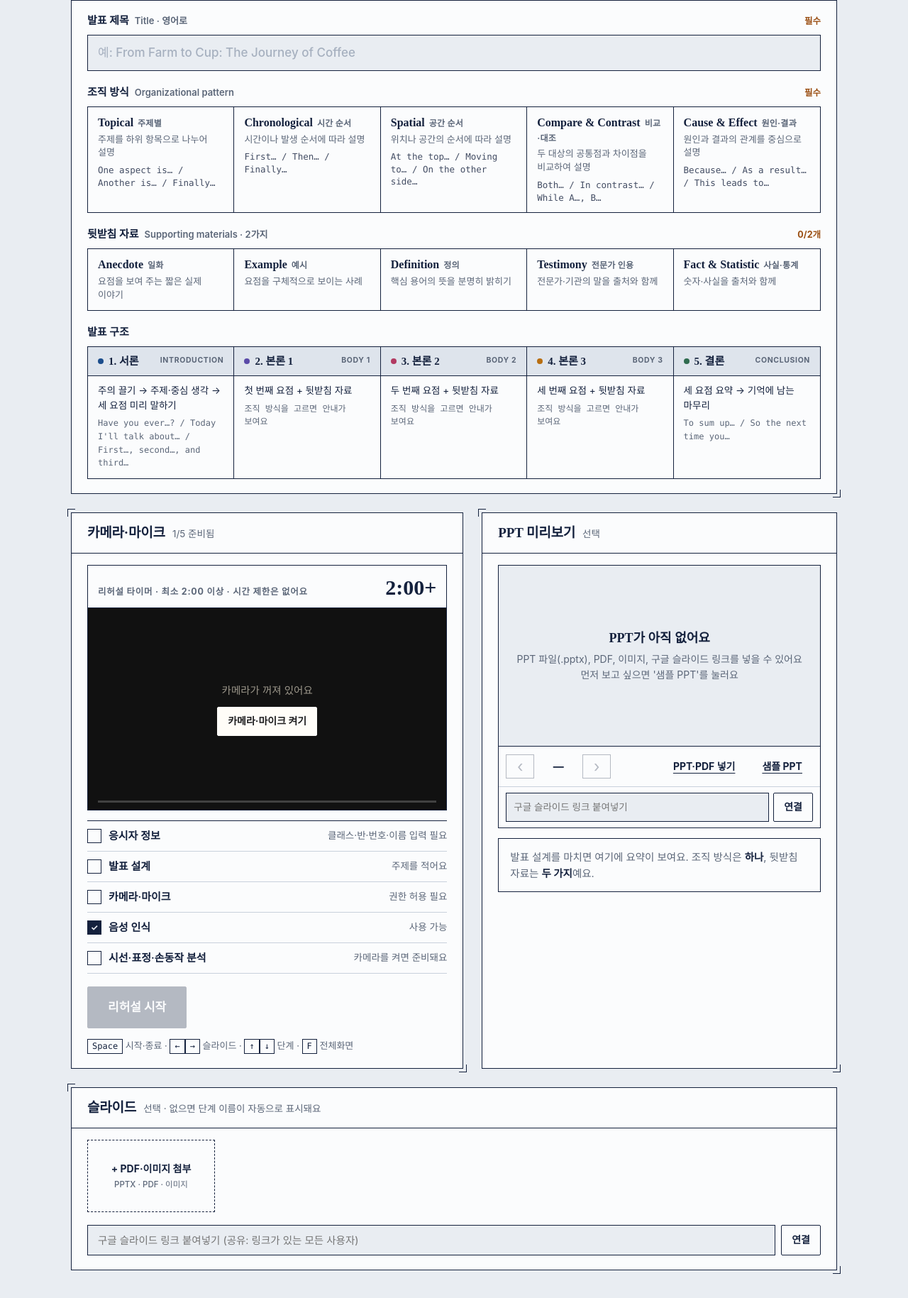
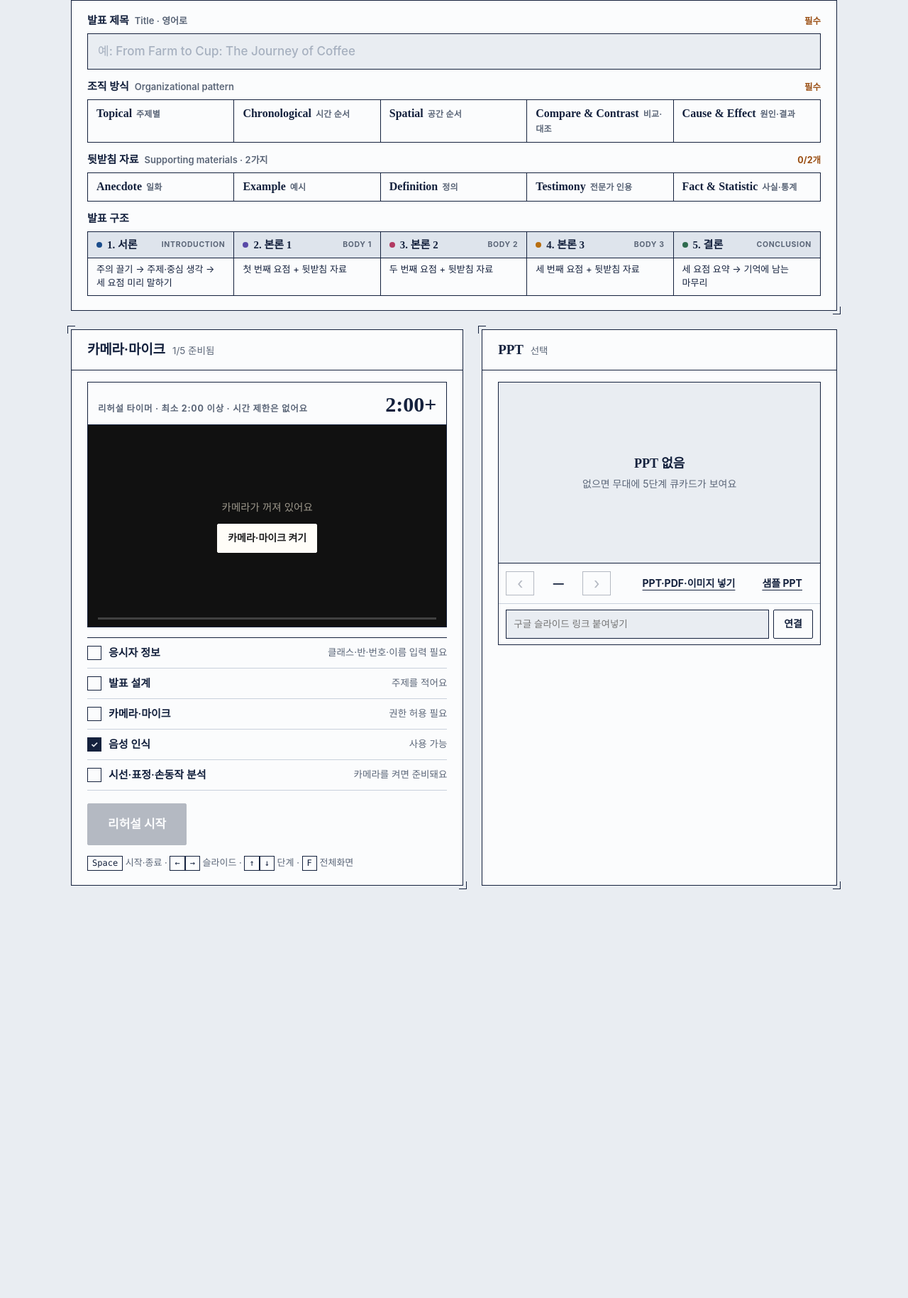
Before and after one commit to hyoon0102/rehearsal, a plain HTML site: page rehearsal_info.html in a window 1280 px wide. Shown: the part 787-2616 px from the top of the page at 71% size. After the commit the page ends 2107 px from the top, so only its background shows below. Drawn offline with Linux system fonts and the light colour scheme; a web font is replaced by a local one.

Commit message:
rehearsal_info: compact option grids (no descriptions/signposts), single PPT card
Co-Authored-By: Claude Fable 5.1 <noreply@anthropic.com>
Claude-Session: https://claude.ai/code/session_0162WsYe2vStDRkpnbBnv25w

```diff
--- a/rehearsal_info.html
+++ b/rehearsal_info.html
@@ -643,8 +643,8 @@ button,.btn,.chip,.clsbtn,.pv-nav,.sb{touch-action:manipulation}
 }
 
 /* ===== 정보 전달 발표(Informative Speech) 설계 카드 ===== */
-.plan{display:grid;gap:18px}
-.plan .pl{display:flex;align-items:baseline;gap:8px;font-weight:700;font-size:15px;margin-bottom:8px}
+.plan{display:grid;gap:12px}
+.plan .pl{display:flex;align-items:baseline;gap:8px;font-weight:700;font-size:15px;margin-bottom:6px}
 .plan .pl small{font-weight:600;color:var(--muted);font-size:13px}
 .plan .pl .req{margin-left:auto;font-size:12.5px;font-weight:700;color:var(--warn)}
 .plan .pl .req.ok{color:var(--ok)}
@@ -652,7 +652,7 @@ button,.btn,.chip,.clsbtn,.pv-nav,.sb{touch-action:manipulation}
 .plan-topic input:focus{background:var(--card)}
 .plan-topic input::placeholder{color:var(--faint);font-weight:500}
 .optgrid{display:grid;grid-template-columns:repeat(5,minmax(0,1fr));border:1px solid var(--ink);background:var(--card)}
-.opt{border:0;border-right:1px solid var(--ink);background:transparent;text-align:left;padding:12px 14px;display:flex;flex-direction:column;gap:3px;min-width:0;color:var(--text)}
+.opt{border:0;border-right:1px solid var(--ink);background:transparent;text-align:left;padding:9px 12px;display:flex;flex-direction:column;gap:0;min-width:0;color:var(--text)}
 .opt:last-child{border-right:0}
 .opt b{font-family:var(--serif);font-size:16px;line-height:1.3}
 .opt b small{font-family:var(--font);font-size:12px;color:var(--muted);font-weight:700;margin-left:6px;letter-spacing:.02em}
@@ -663,13 +663,13 @@ button,.btn,.chip,.clsbtn,.pv-nav,.sb{touch-action:manipulation}
 .opt[aria-pressed="true"] .d,.opt[aria-pressed="true"] b small{color:var(--bg);opacity:.75}
 .opt[aria-pressed="true"] em{color:var(--hl);opacity:1}
 .struct{display:grid;grid-template-columns:repeat(5,minmax(0,1fr));border:1px solid var(--ink);background:var(--card)}
-.struct > div{padding:12px 14px;border-right:1px solid var(--ink);min-width:0}
+.struct > div{padding:8px 12px;border-right:1px solid var(--ink);min-width:0}
 .struct > div:last-child{border-right:0}
-.struct .m{display:flex;align-items:center;gap:7px;margin:-12px -14px 10px;padding:8px 14px;border-bottom:1px solid var(--ink);background:var(--soft)}
+.struct .m{display:flex;align-items:center;gap:7px;margin:-8px -12px 6px;padding:6px 12px;border-bottom:1px solid var(--ink);background:var(--soft)}
 .struct .m i{width:8px;height:8px;border-radius:50%}
 .struct .m b{font-family:var(--serif);font-size:15px}
 .struct .m small{font-size:10.5px;color:var(--muted);letter-spacing:.06em;text-transform:uppercase;font-weight:700;margin-left:auto}
-.struct p{margin:0;font-size:13.5px;line-height:1.55;word-break:keep-all;color:var(--text)}
+.struct p{margin:0;font-size:13px;line-height:1.45;word-break:keep-all;color:var(--text)}
 .struct p .sg{display:block;margin-top:6px;font-family:var(--mono);font-size:12px;color:var(--muted)}
 .plan-sum{font-size:14.5px;color:var(--muted);display:flex;flex-wrap:wrap;gap:6px 14px;align-items:center}
 .plan-sum b{color:var(--text)}
@@ -750,6 +750,8 @@ button,.btn,.chip,.clsbtn,.pv-nav,.sb{touch-action:manipulation}
 .seg .st{padding:10px 14px;font-size:15px;line-height:1.75;word-break:keep-all}
 .seg .st.none{color:var(--faint);font-style:italic}
 .ev-next{margin-top:18px}
+.pv-film{margin-top:10px}
+.pv-frame.over{outline:2px dashed var(--ink);outline-offset:-4px}
 mark.mk-sup{background:linear-gradient(transparent 55%,var(--hl) 55%,var(--hl) 94%,transparent 94%);color:inherit;padding:0 1px}
 mark.mk-sup i{font-style:normal;font-size:11px;font-weight:700;letter-spacing:.02em;border:1px solid var(--ink);background:var(--card);padding:0 5px;margin-left:4px;vertical-align:2px;white-space:nowrap}
 mark.mk-pat{background:transparent;color:inherit;text-decoration:underline dotted var(--ink);text-decoration-thickness:2px;text-underline-offset:4px}
@@ -757,7 +759,7 @@ mark.mk-pat{background:transparent;color:inherit;text-decoration:underline dotte
 .mk-lg mark.mk-pat{color:var(--text)}
 .brief.next::before{content:"다음 한 가지"}
 @media (max-width:860px){.optgrid,.struct,.ev-grid{grid-template-columns:1fr}.opt,.struct > div,.ev-grid > div{border-right:0;border-bottom:1px solid var(--ink)}.opt:last-child,.struct > div:last-child,.ev-grid > div:last-child{border-bottom:0}.vs{grid-template-columns:1fr}.vs .arrow{display:none}.seg{grid-template-columns:1fr}.seg .sl{border-right:0;border-bottom:1px solid var(--line)}}
-@media (pointer:coarse){.opt{padding:14px}.plan-topic input{font-size:18px}}
+@media (pointer:coarse){.opt{padding:11px 12px}.plan-topic input{font-size:18px}}
 </style>
 </head>
 <body>
@@ -838,7 +840,7 @@ mark.mk-pat{background:transparent;color:inherit;text-decoration:underline dotte
       </section>
 
       <section class="card pvcard">
-        <div class="card-h"><h2>PPT 미리보기</h2><span class="meta">선택</span></div>
+        <div class="card-h"><h2>PPT</h2><span class="meta" id="slide-count">선택</span></div>
         <div class="pv-slide">
           <div class="pv-frame" id="pv-frame"></div>
           <div class="pv-bar">
@@ -846,27 +848,15 @@ mark.mk-pat{background:transparent;color:inherit;text-decoration:underline dotte
             <span class="pv-cnt num" id="pv-scnt">—</span>
             <button class="pv-nav" id="pv-snext" aria-label="다음 슬라이드">›</button>
             <span class="pv-sp"></span>
-            <button class="btn ghost sm" id="pv-add">PPT·PDF 넣기</button>
+            <button class="btn ghost sm" id="pv-add">PPT·PDF·이미지 넣기</button>
             <button class="btn ghost sm" id="pv-sample">샘플 PPT</button>
           </div>
           <div class="pv-gs"><input id="pv-gs" type="url" placeholder="구글 슬라이드 링크 붙여넣기" aria-label="구글 슬라이드 링크"><button class="btn sec sm" id="pv-gs-go">연결</button></div>
         </div>
-        <div class="pv-script" style="padding:14px 16px"><div class="plan-sum" id="plan-sum"></div></div>
+        <div class="film pv-film hidden" id="film"><div id="thumbs" style="display:contents"></div></div>
+        <input type="file" id="file" accept=".pdf,.ppt,.pptx,image/*,application/pdf,application/vnd.openxmlformats-officedocument.presentationml.presentation,application/vnd.ms-powerpoint" multiple class="hidden">
       </section>
     </div>
-
-    <section class="card sect">
-      <div class="card-h"><h2>슬라이드</h2><span class="meta" id="slide-count">선택 · 없으면 단계 이름이 자동으로 표시돼요</span></div>
-      <div class="film">
-        <button class="drop" id="drop">+ PDF·이미지 첨부<small>PPTX · PDF · 이미지</small></button>
-        <div id="thumbs" style="display:contents"></div>
-      </div>
-      <div class="gs">
-        <input id="gs-url" type="url" placeholder="구글 슬라이드 링크 붙여넣기 (공유: 링크가 있는 모든 사용자)">
-        <button class="btn sec sm" id="gs-go">연결</button>
-      </div>
-      <input type="file" id="file" accept=".pdf,.ppt,.pptx,image/*,application/pdf,application/vnd.openxmlformats-officedocument.presentationml.presentation,application/vnd.ms-powerpoint" multiple class="hidden">
-    </section>
   </div>
 </div>
 
@@ -1023,16 +1013,13 @@ function stageCue(i){
 function savePlan(){ store.set('rsp-plan', S.plan); renderPlan(); updateChecks(); }
 function renderPlan(){
   const p = patOf();
-  $('#p-pattern').innerHTML = PATTERNS.map(x=>`<button type="button" class="opt" data-p="${x.id}" aria-pressed="${x.id===S.plan.pattern}"><b>${x.en}<small>${x.k}</small></b><span class="d">${x.d}</span><em>${esc(x.sig)}</em></button>`).join('');
-  $('#p-sup').innerHTML = SUPPORTS.map(x=>`<button type="button" class="opt" data-s="${x.id}" aria-pressed="${S.plan.supports.includes(x.id)}"><b>${x.en}<small>${x.k}</small></b><span class="d">${x.d}</span></button>`).join('');
-  $('#p-struct').innerHTML = SECS.map((s,i)=>{ const c = stageCue(i); return `<div><div class="m"><i style="background:${s.hex}"></i><b>${i+1}. ${s.k}</b><small>${s.en}</small></div><p>${esc(c.t)}<span class="sg">${esc(c.sg)}</span></p></div>`; }).join('');
+  $('#p-pattern').innerHTML = PATTERNS.map(x=>`<button type="button" class="opt" data-p="${x.id}" aria-pressed="${x.id===S.plan.pattern}"><b>${x.en}<small>${x.k}</small></b></button>`).join('');
+  $('#p-sup').innerHTML = SUPPORTS.map(x=>`<button type="button" class="opt" data-s="${x.id}" aria-pressed="${S.plan.supports.includes(x.id)}"><b>${x.en}<small>${x.k}</small></b></button>`).join('');
+  $('#p-struct').innerHTML = SECS.map((s,i)=>{ const c = stageCue(i); return `<div><div class="m"><i style="background:${s.hex}"></i><b>${i+1}. ${s.k}</b><small>${s.en}</small></div><p>${esc(c.t)}</p></div>`; }).join('');
   const rt=$('#req-topic'), rp=$('#req-pattern'), rs=$('#req-sup');
   rt.textContent = S.plan.topic.trim().length>=3 ? '✓' : '필수'; rt.classList.toggle('ok', S.plan.topic.trim().length>=3);
   rp.textContent = p ? '✓ '+p.en : '필수'; rp.classList.toggle('ok', !!p);
   rs.textContent = S.plan.supports.length>=2 ? '✓ 2개' : `${S.plan.supports.length}/2개`; rs.classList.toggle('ok', S.plan.supports.length>=2);
-  const sum = $('#plan-sum'); if (sum) sum.innerHTML = planOk()
-    ? `<span><b>${esc(S.plan.topic.trim())}</b></span><span class="pill"><i style="background:var(--s1)"></i>${p.en}</span>${supsOf().map(x=>`<span class="pill"><i style="background:var(--s3)"></i>${x.en}</span>`).join('')}`
-    : '<span>발표 설계를 마치면 여기에 요약이 보여요. 조직 방식은 <b>하나</b>, 뒷받침 자료는 <b>두 가지</b>예요.</span>';
   if ($('#p-topic').value !== S.plan.topic) $('#p-topic').value = S.plan.topic;
 }
 $('#p-topic').addEventListener('input', e=>{ S.plan.topic = e.target.value; store.set('rsp-plan', S.plan); const rt=$('#req-topic'); rt.textContent = S.plan.topic.trim().length>=3 ? '✓' : '필수'; rt.classList.toggle('ok', S.plan.topic.trim().length>=3); clearTimeout(window.__pt); window.__pt = setTimeout(()=>{ renderPlan(); updateChecks(); }, 250); });
@@ -1041,12 +1028,9 @@ $('#p-sup').addEventListener('click', e=>{ const b = e.target.closest('[data-s]'
 const planText = () => { const p=patOf(); return `Topic: ${S.plan.topic.trim()||'(none)'} | Pattern: ${p?p.en:'(none)'} | Supports: ${supsOf().map(x=>x.en).join(', ')||'(none)'}`; };
 
 /* slides */
-const drop = $('#drop'), fileIn = $('#file');
-drop.addEventListener('click', ()=> fileIn.click());
-drop.addEventListener('dragover', e=>{ e.preventDefault(); drop.classList.add('over'); });
-drop.addEventListener('dragleave', ()=> drop.classList.remove('over'));
-drop.addEventListener('drop', e=>{ e.preventDefault(); drop.classList.remove('over'); handleFiles(e.dataTransfer.files); });
+const fileIn = $('#file');
 fileIn.addEventListener('change', ()=>{ handleFiles(fileIn.files); fileIn.value=''; });
+{ const fr = $('#pv-frame'); fr.addEventListener('dragover', e=>{ e.preventDefault(); fr.classList.add('over'); }); fr.addEventListener('dragleave', ()=> fr.classList.remove('over')); fr.addEventListener('drop', e=>{ e.preventDefault(); fr.classList.remove('over'); handleFiles(e.dataTransfer.files); }); }
 function bufToB64(buf){ const u = new Uint8Array(buf); let out = ''; for (let k=0;k<u.length;k+=0x8000) out += String.fromCharCode.apply(null, u.subarray(k, k+0x8000)); return btoa(out); }
 function b64ToBuf(b){ const s2 = atob(b), u = new Uint8Array(s2.length); for (let k=0;k<s2.length;k++) u[k] = s2.charCodeAt(k); return u.buffer; }
 function pvLoading(msg){ const fr = document.getElementById('pv-frame'); if (fr) fr.innerHTML = `<div class="pv-load"><div class="spin"></div>${esc(msg)}</div>`; }
@@ -1068,7 +1052,6 @@ async function loadGSlides(url){
   }
   renderThumbs();
 }
-$('#gs-go').addEventListener('click', ()=>{ const u = $('#gs-url').value.trim(); $('#gs-url').value=''; loadGSlides(u); });
 async function handleFiles(files){
   const list = [...files]; if (!list.length) return;
   S.slides = [];
@@ -1111,7 +1094,7 @@ function renderThumbs(){
     t.appendChild(d);
   });
   if (typeof renderPvSlide==='function') renderPvSlide();
-  $('#slide-count').textContent = S.slides.length ? (S.slides[0].isIframe ? '구글 슬라이드 연결됨' : `${S.slides.length}장`) : '선택 · 없으면 단계 이름이 자동으로 표시돼요';
+  $('#slide-count').textContent = S.slides.length ? (S.slides[0].isIframe ? '구글 슬라이드 연결됨' : `${S.slides.length}장`) : '선택'; $('#film').classList.toggle('hidden', !S.slides.length || !!S.slides[0].isIframe);
 }
 
 /* media */
@@ -1919,7 +1902,7 @@ let pvSlide = 0, pvSec = 0;
 function fitText(el, max, min){ let f = max; el.style.fontSize = f + 'px'; while (f > min && el.scrollHeight > el.clientHeight + 1) { f -= 1; el.style.fontSize = f + 'px'; } }
 function renderPvSlide(){
   const fr = $('#pv-frame'), n = S.slides.length;
-  if (!n) { fr.innerHTML = '<div class="pv-empty"><b>PPT가 아직 없어요</b>PPT 파일(.pptx), PDF, 이미지, 구글 슬라이드 링크를 넣을 수 있어요<br>먼저 보고 싶으면 \'샘플 PPT\'를 눌러요</div>'; $('#pv-scnt').textContent = '—'; $('#pv-sprev').disabled = $('#pv-snext').disabled = true; return; }
+  if (!n) { fr.innerHTML = '<div class="pv-empty"><b>PPT 없음</b>없으면 무대에 5단계 큐카드가 보여요</div>'; $('#pv-scnt').textContent = '—'; $('#pv-sprev').disabled = $('#pv-snext').disabled = true; return; }
   pvSlide = Math.max(0, Math.min(n-1, pvSlide)); const sl = S.slides[pvSlide];
   fr.innerHTML = sl.isIframe ? `<iframe src="${sl.url}" allowfullscreen></iframe>` : `<img src="${sl.url}" alt="슬라이드 ${pvSlide+1}">`;
   $('#pv-scnt').textContent = sl.isIframe ? '구글' : `${pvSlide+1} / ${n}`;
```
